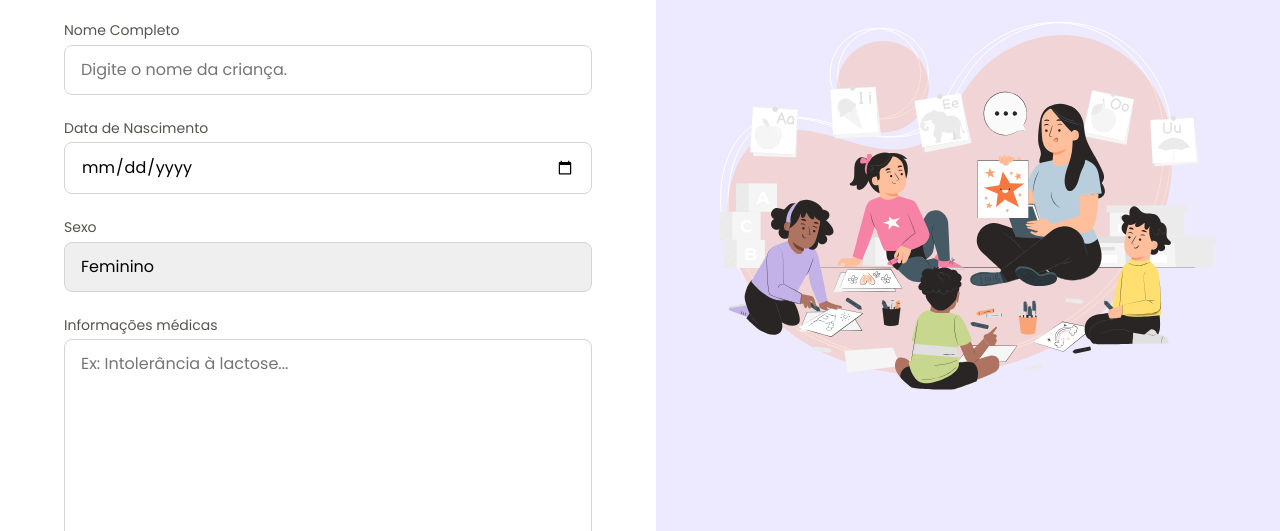
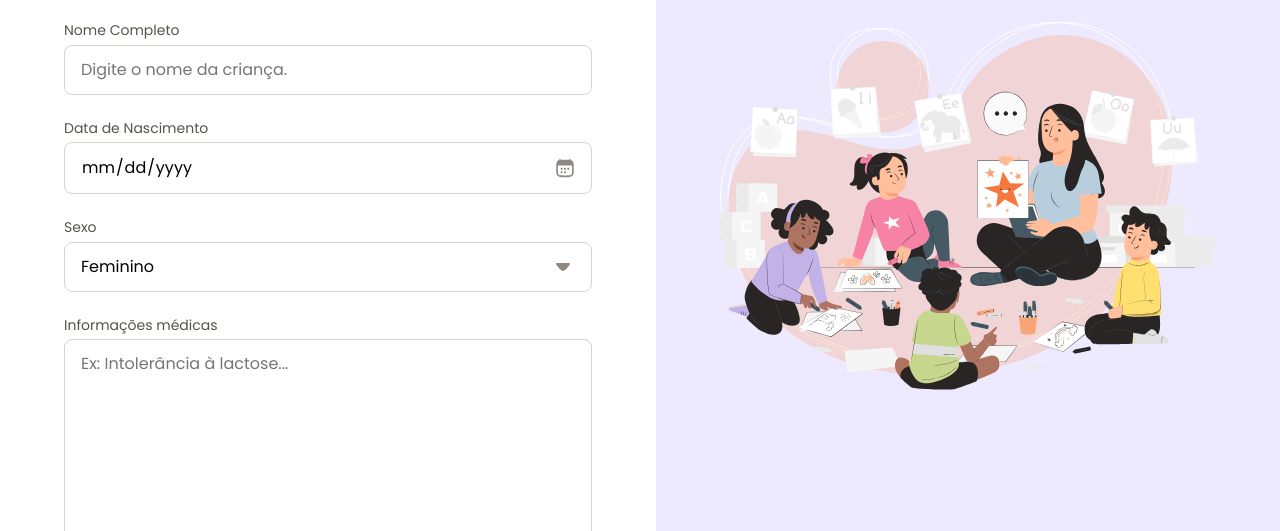
Before and after one commit to diogoww/Full-Stack, a plain HTML site: page form de matricula/index.html in a window 1280 px wide. Shown: the part 269-800 px from the top of the page. Drawn offline with Linux system fonts and the light colour scheme; a web font is replaced by a local one.

Commit message:
style: adjust data input and select

```diff
--- a/form de matricula/styles/fields/index.css
+++ b/form de matricula/styles/fields/index.css
@@ -23,3 +23,29 @@ textarea:focus {
     border: .125rem solid var(--stroke-highlight);
     outline-offset: .1px;
 }
+
+input[type="date"] {
+    position: relative;
+
+
+    &::-webkit-calendar-picker-indicator{
+        opacity: 0;
+    }
+
+    &::before{
+        content: "";
+        position: absolute;
+        background: url(../../assets/icons/calendar-03.svg) center/contain;
+        right: 1rem;
+        width: 1.25rem;
+        height: 1.25rem;
+        top: 50%;
+        transform: translateY(-50%);
+    }
+}
+
+select {
+    background: url(../../assets/icons/arrow-down-01.svg)
+    no-repeat
+    calc(100% - 1rem);
+}
```
